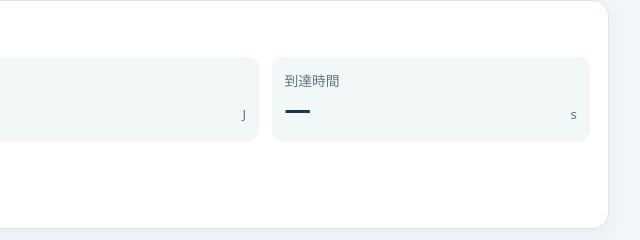
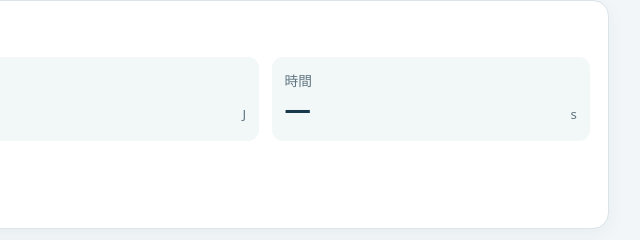
Before and after one commit to KeizoLiberalArtsLab/P005_Power, a plain HTML site: page index.html in a window 1280 px wide. Shown: the part 943-1183 px from the top of the page, 540-1180 px from the left. Drawn offline with Linux system fonts and the light colour scheme.

Commit message:
Rename result time label

```diff
--- a/index.html
+++ b/index.html
@@ -27,7 +27,7 @@
     <div class="timer-row"><span>経過時間</span><strong id="timer">0.00</strong><span>s</span></div>
     <div class="buttons"><button id="reset" class="secondary" disabled>もう一度</button></div>
   </section>
-  <section class="panel result" aria-live="polite"><h2>測定結果</h2><div class="result-grid"><div><span>平均パワー</span><strong id="power">—</strong><small>W</small></div><div><span>仕事</span><strong id="work">—</strong><small>J</small></div><div><span>到達時間</span><strong id="elapsed">—</strong><small>s</small></div></div><p class="equation">仕事 = 力 × 距離 = 50 N × 5 m = <b>250 J</b><br>平均パワー = 仕事 ÷ 時間</p></section>
+  <section class="panel result" aria-live="polite"><h2>測定結果</h2><div class="result-grid"><div><span>平均パワー</span><strong id="power">—</strong><small>W</small></div><div><span>仕事</span><strong id="work">—</strong><small>J</small></div><div><span>時間</span><strong id="elapsed">—</strong><small>s</small></div></div><p class="equation">仕事 = 力 × 距離 = 50 N × 5 m = <b>250 J</b><br>平均パワー = 仕事 ÷ 時間</p></section>
   <details class="panel"><summary>計算の前提</summary><p>荷物に進行方向へ一定の力50 Nが5 mの全区間で加わると仮定します。仕事は250 J、平均パワーは250 Jを移動にかかった時間で割って求めます。アニメーションの速さは操作体験用で、物理的な加速度や摩擦を再現するものではありません。</p></details>
 </main><footer>力学学習シリーズ / 仕事率（パワー）</footer><script src="app.js"></script>
 </body></html>
```
